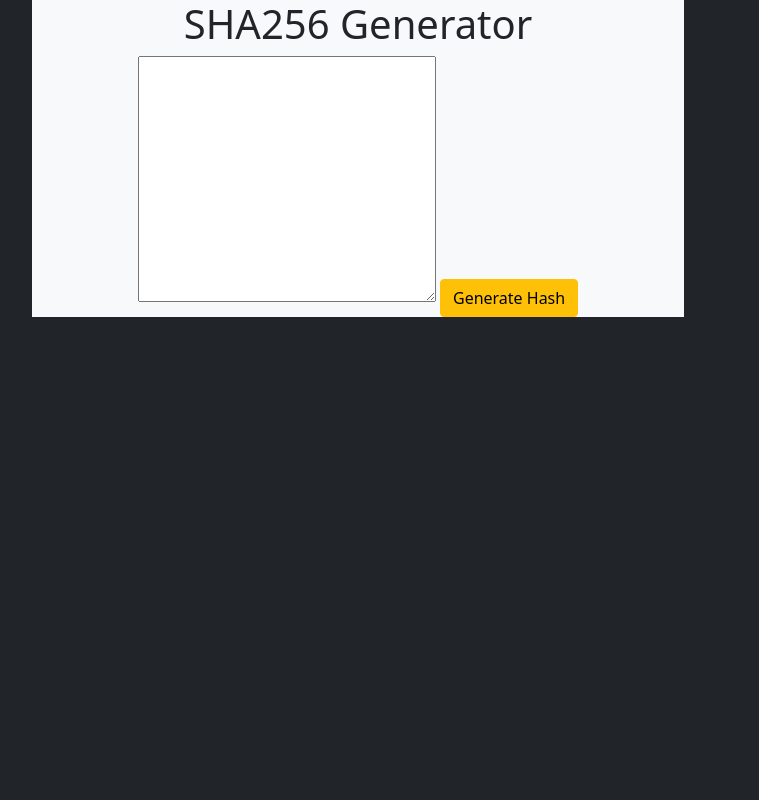
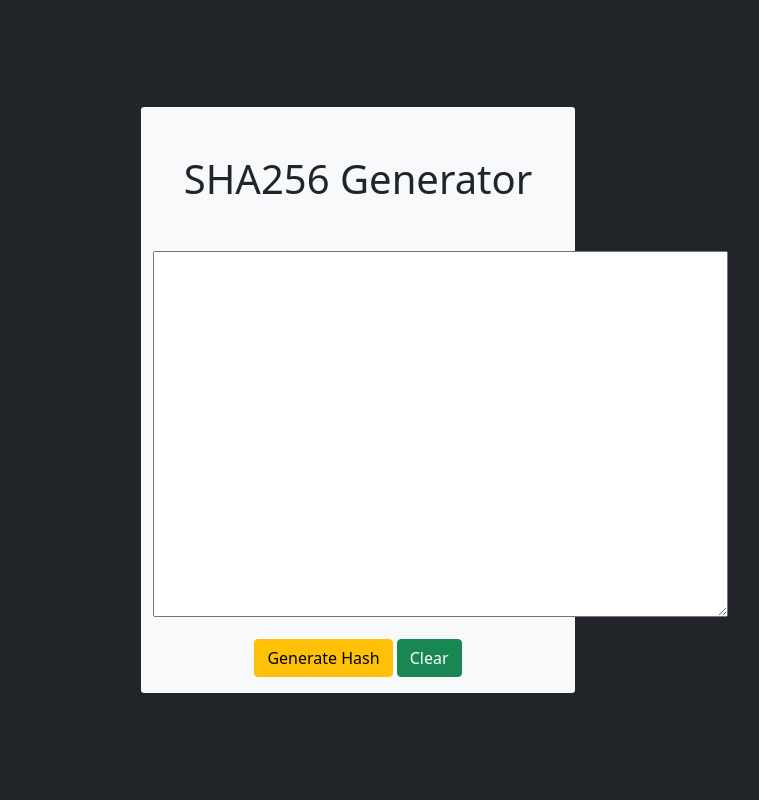
Before and after one commit to Hiwa2719/hashthat, a Django app: page / in a window 1280 px wide. Shown: the whole page, without its empty margins (282-1041 px from the left). Run offline with Django 4.2, Linux system fonts and the light colour scheme; some libraries are stand-ins or nearby versions.

Commit message:
some changes to index.html

```diff
--- a/hashing/templates/hashing/index.html
+++ b/hashing/templates/hashing/index.html
@@ -3,14 +3,18 @@
 
 {% block content %}
     <div class="">
-        <div class="row justify-content-center align-items-center">
-            <div class="col-6 bg-light text-center mx-auto">
-                <h1>SHA256 Generator</h1>
+        <div class="row justify-content-center align-items-center vh-100">
+            <div class="col-4 bg-light text-center rounded-1">
+                <h1 class="my-5">SHA256 Generator</h1>
                 <form action="#" method="Post">
                     {% csrf_token %}
-                    <textarea name="" id="" cols="30" rows="10"></textarea>
-                    <input type="submit" class="btn btn-warning" value="Generate Hash">
+                    <textarea name="" id="" cols="60" rows="15"></textarea><br>
                 </form>
+                <button type="submit" class="btn btn-warning my-3">Generate Hash</button>
+                {% if request.user.is_authenticated %}
+                    <button class="btn btn-primary">Save</button>
+                {% endif %}
+                <button class="btn btn-success">Clear</button>
             </div>
         </div>
     </div>
```
